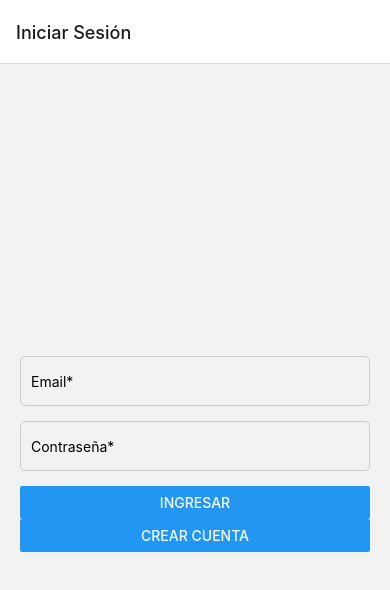
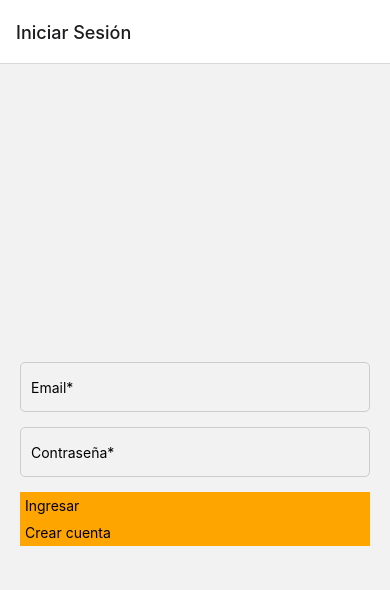
Before and after one commit to RExequiel/Tecso-muma-native, a React Native app: screen /Login in a window 390 px wide. Shown: the top 590 px of the page. Built offline with nearby package versions, Linux system fonts and the light colour scheme.

Commit message:
fix: change Button

```diff
--- a/src/screens/Auth/Login/LoginScreen.js
+++ b/src/screens/Auth/Login/LoginScreen.js
@@ -6,6 +6,7 @@ import AsyncStorage from "@react-native-async-storage/async-storage";
 import authenticationService from "../../../services/authenticationService";
 import { Formik } from "formik";
 import { styles } from "./LoginStyles";
+import { TouchableOpacity } from "react-native";
 
 const validationSchema = Yup.object().shape({
   email: Yup.string()
@@ -83,16 +84,14 @@ function Login() {
             {touched.password && errors.password && (
               <Text style={styles.errorText}>{errors.password}</Text>
             )}
-
-            <Button
-              title="Ingresar"
-              onPress={formikHandleSubmit}
-              disabled={isSubmitting}
-            />
-            <Button
-              title="Crear cuenta"
-              onPress={() => navigation.navigate("Register")}
-            />
+            <TouchableOpacity
+              disabled={isSubmitting} style={styles.button} onPress={formikHandleSubmit}>
+              <Text>Ingresar</Text>
+            </TouchableOpacity>
+            <TouchableOpacity
+              disabled={isSubmitting} style={styles.button} onPress={() => navigation.navigate("Register")}>
+              <Text>Crear cuenta</Text>
+            </TouchableOpacity>
           </View>
         )}
       </Formik>
--- a/src/screens/Auth/Login/LoginStyles.js
+++ b/src/screens/Auth/Login/LoginStyles.js
@@ -21,4 +21,9 @@ export const styles = StyleSheet.create({
     color: "red",
     marginBottom: 10,
   },
+  button:{
+    backgroundColor: "orange",
+    padding: 5,
+    textAlign: "center"
+  }
 });
```
